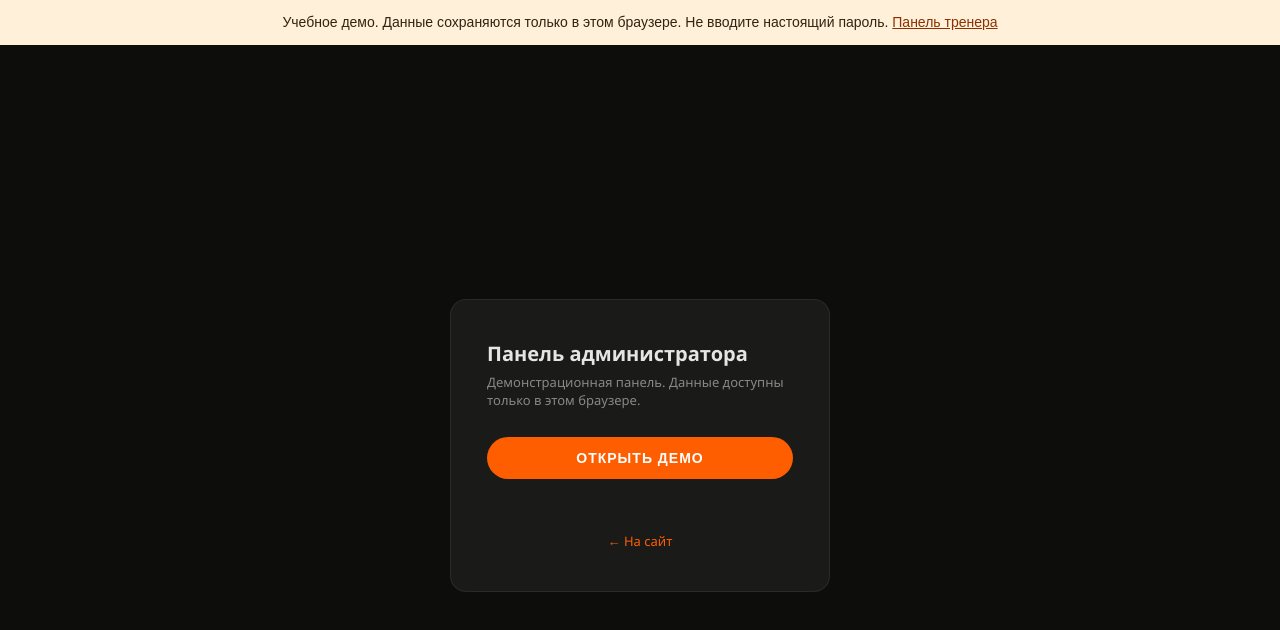
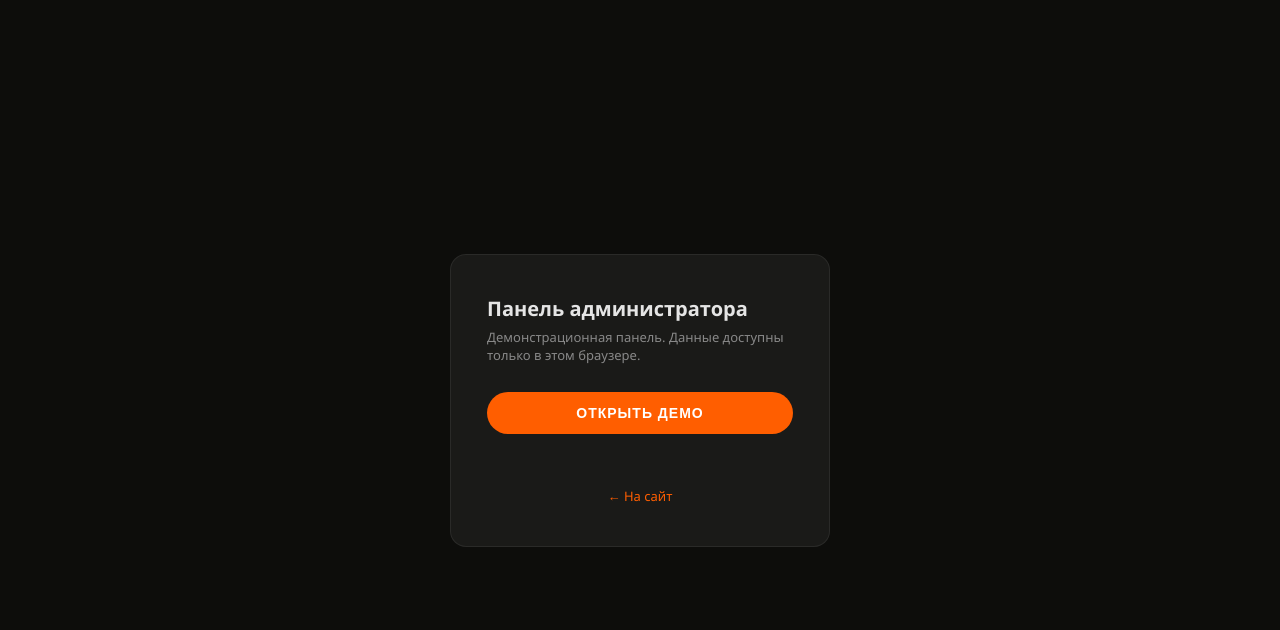
Before and after one commit to ValkoHappy/sharipculov, a plain HTML site: page demo/admin.html in a window 1280 px wide. Drawn offline with Linux system fonts and the light colour scheme.

Commit message:
Simplify demo page layout

```diff
--- a/demo/admin.html
+++ b/demo/admin.html
@@ -5,8 +5,8 @@
   <meta name="viewport" content="width=device-width, initial-scale=1.0" />
   <title>Панель администратора — Тренер Андрей</title>
   <link rel="stylesheet" href="css/admin.css">
-<meta name="robots" content="noindex"><link rel="stylesheet" href="css/demo.css"></head>
-<body><aside class="demo-notice">Учебное демо. Данные сохраняются только в этом браузере. Не вводите настоящий пароль. <a href="admin.html">Панель тренера</a></aside>
+<meta name="robots" content="noindex"></head>
+<body>
 
 
   <div class="login-screen" id="loginScreen">
--- a/demo/css/demo.css
+++ /dev/null
@@ -1 +0,0 @@
-.demo-notice{position:relative;z-index:9999;padding:12px 20px;background:#fff0da;color:#332211;text-align:center;font:14px/1.5 Arial,sans-serif}.demo-notice a{color:#8b3000;text-decoration:underline}
```
Also changed, not shown: demo/cabinet.html (+2 -2 lines), demo/index.html (+2 -2 lines), demo/login.html (+2 -2 lines), docs/images/cabinet.png.
